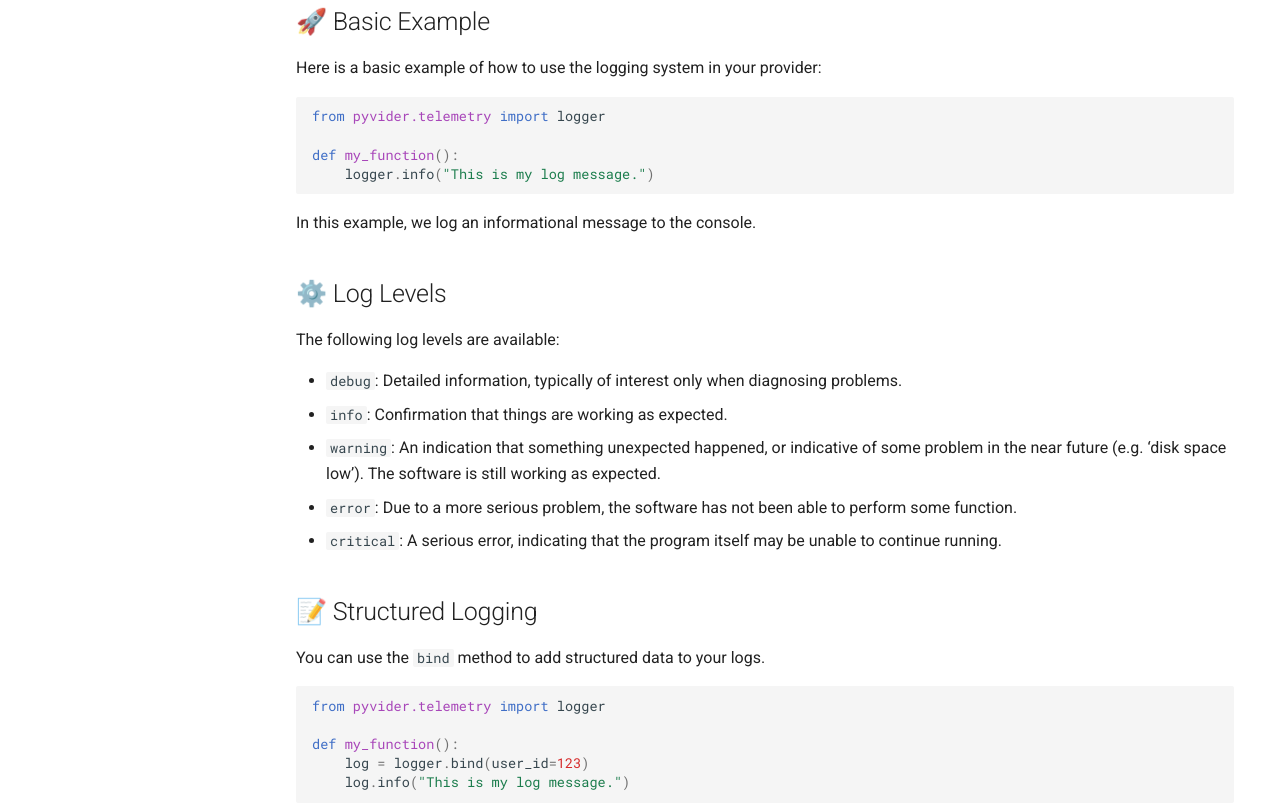
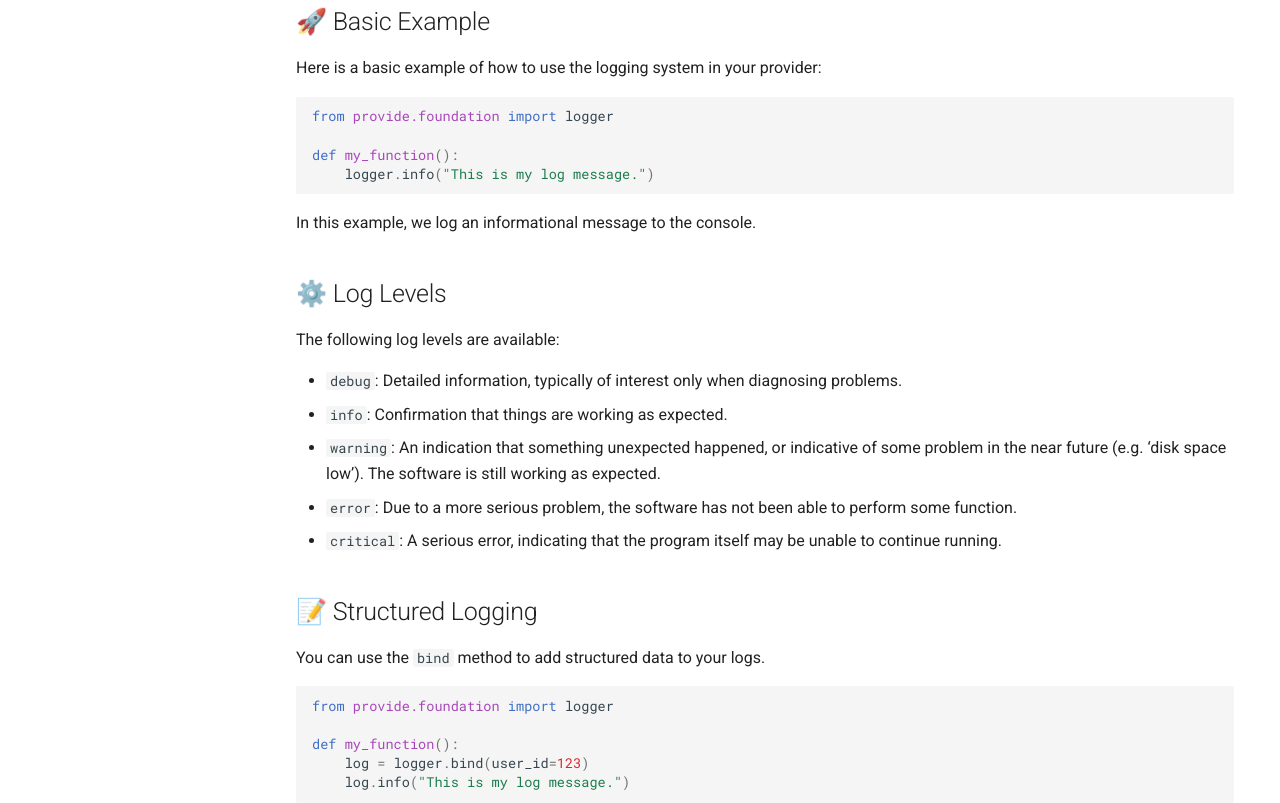
Before and after one commit to provide-io/pyvider, an MkDocs documentation site: the page built from docs/04-developer-guide/10-logging.md, in a window 1280 px wide and 1390 px high. Shown: the part 431-1234 px from the top of the window. Built offline with MkDocs 1.6.1 and Material for MkDocs 9.7.7, drawn with Linux system fonts in a browser that asks for light colours; comment, search, counter and statistics services are not loaded.

Commit message:
🔼⚙️ [skip ci] auto-commit

````diff
--- a/docs/04-developer-guide/10-logging.md
+++ b/docs/04-developer-guide/10-logging.md
@@ -11,7 +11,7 @@ This guide explains how to use the logging system in your `pyvider` provider.
 Here is a basic example of how to use the logging system in your provider:
 
 ```python
-from pyvider.telemetry import logger
+from provide.foundation import logger
 
 def my_function():
     logger.info("This is my log message.")
@@ -34,7 +34,7 @@ The following log levels are available:
 You can use the `bind` method to add structured data to your logs.
 
 ```python
-from pyvider.telemetry import logger
+from provide.foundation import logger
 
 def my_function():
     log = logger.bind(user_id=123)
````
Also changed, not shown: docs/pyvider-provider-concept.md (+1 -1 lines), 2 other files.
